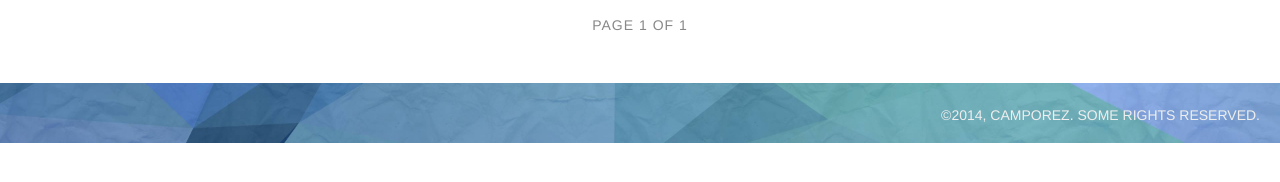
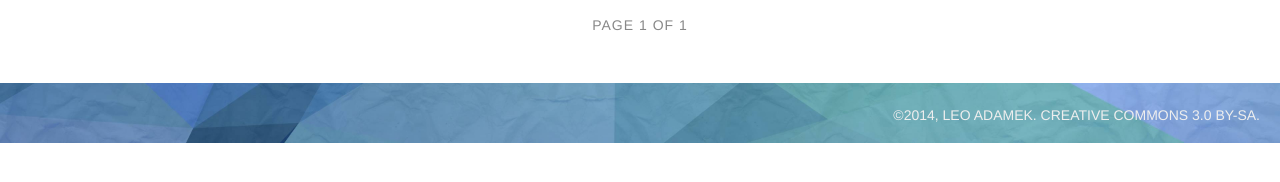
Before and after one commit to LeoAdamek/leo-adamek-me, a Jekyll site: the page built from index.html, in a window 1280 px wide. Shown: the part 707-889 px from the top of the page. Built offline with Jekyll 4.4.1, drawn with Linux system fonts in a browser that asks for light colours; Markdown is read by kramdown in place of the engine named in the settings; the list of posts is cut into pages by our own code.

Commit message:
Configuration

```diff
--- a/_config.yml
+++ b/_config.yml
@@ -1,19 +1,19 @@
 # Dependencies
 markdown:	redcarpet
-pygments:	true
+highlighter:    pygments
 
 # Permalinks
 permalink:	/blog/:title
 
 # Setup
-title:		Thinny
-tagline:	'blog'
-description:	'My personal blog.'
-url:		http://camporez.com
+title:		Leo Adamek
+tagline:	'Cynnical Programmer'
+description:	'Blog of a Cynnical Programmer'
+url:		http://leo.adamek.me
 
 author:
-  name:		'Ian Camporez Brunelli'
-  url:		https://google.com/+IanCamporezBrunelli
+  name:		'Leo Adamek'
+  url:		https://google.com/+LeoAdamek
 
 paginate:	5
 
@@ -23,15 +23,15 @@ cover:		/assets/images/cover.jpg
 
 social:
   - icon:	twitter
-    url:	https://twitter.com/iancamporez
+    url:	https://twitter.com/LeoAdamek
     desc:	Follow me on twitter
 
   - icon:	github
-    url:	https://github.com/camporez
+    url:	https://github.com/LeoAdamek
     desc:	Fork me on github
 
   - icon:	googleplus-alt
-    url:	https://google.com/+IanCamporezBrunelli
+    url:	https://google.com/+LeoAdamek
     desc:	Add me on google+
 
   - icon:	feed
@@ -42,11 +42,8 @@ menu:
   - title:	Home
     url:	/
 
-  - title:	About
-    url:	/about
-
 copyright:
-  author:	Camporez
+  author:	Leo Adamek
   url:		http://camporez.com
-  type_title:	Some rights reserved
-  type_url:	http://creativecommons.org/licenses/by-nc/2.5
+  type_title:	Creative Commons 3.0 BY-SA
+  type_url:	http://creativecommons.org/licenses/by-sa/3.0
```
